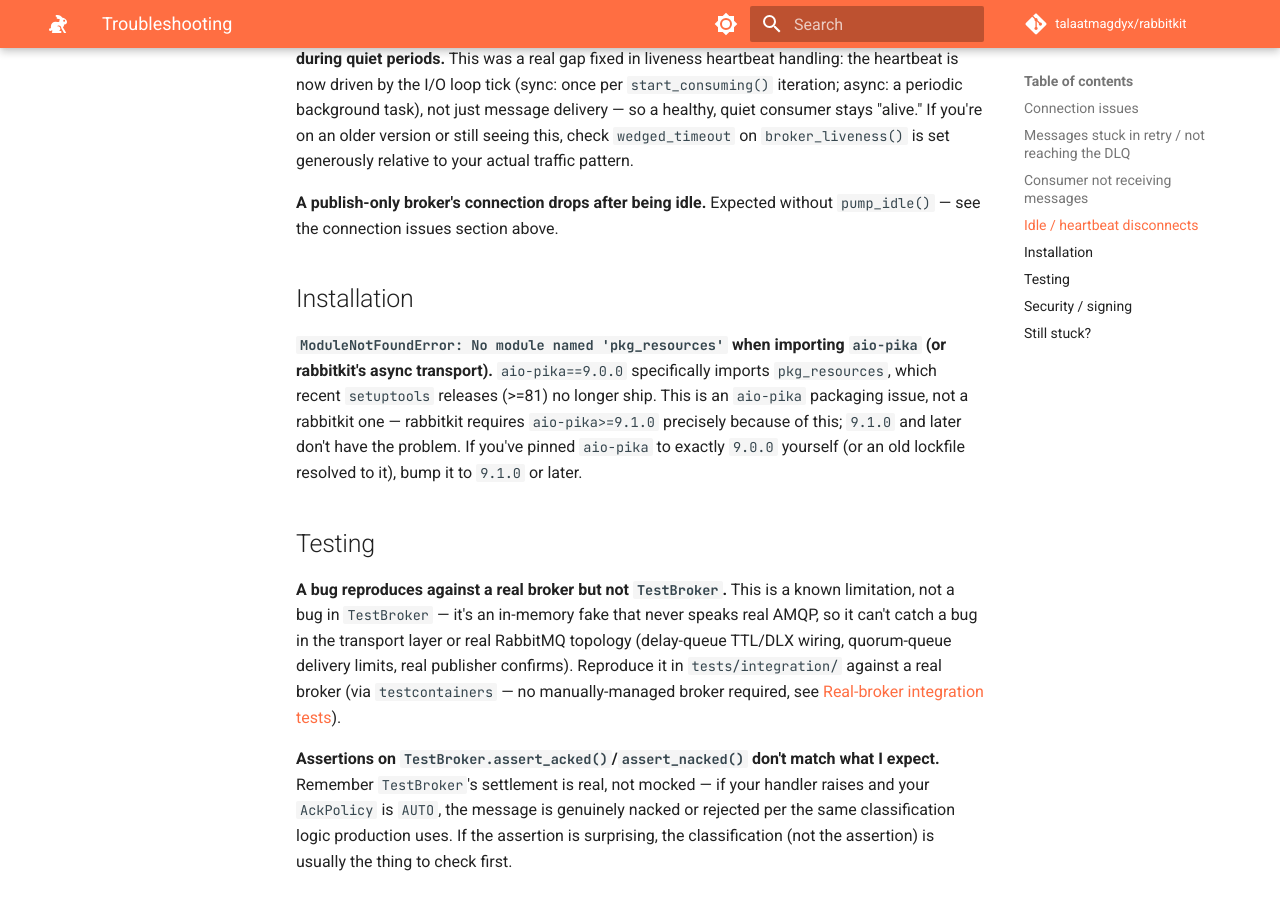
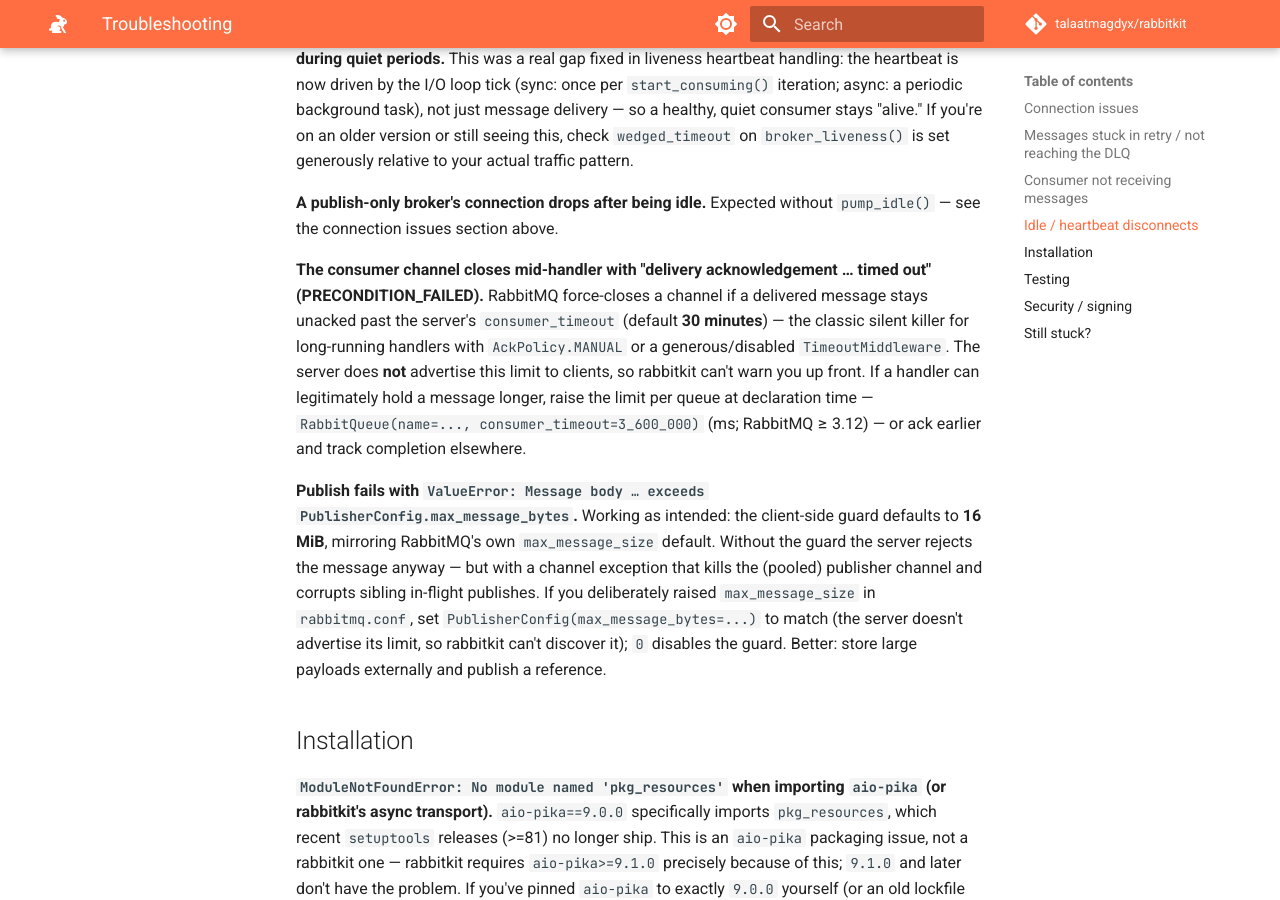
Before and after one commit to talaatmagdyx/rabbitkit, an MkDocs documentation site: the page built from docs/troubleshooting.md, in a window 1280 px wide and 900 px high, scrolled down 1675 px. Built offline with MkDocs 1.6.1 and Material for MkDocs 9.7.7, drawn with Linux system fonts in a browser that asks for light colours; comment, search, counter and statistics services are not loaded.

Commit message:
feat(config): align client with server-enforced limits it cannot discover
RabbitMQ enforces max_message_size (16 MiB default) and consumer_timeout
(30 min default) against clients but advertises neither — not in the
AMQP tune frame, not via the management API (verified empirically). So
the client-side answer is configuration at init that mirrors or
overrides them:

- PublisherConfig.max_message_bytes now defaults to 16 MiB (was 0 =
  disabled), mirroring the server default: an oversized publish already
  failed server-side, but with a channel exception that kills the pooled
  publisher channel and corrupts sibling in-flight publishes; the guard
  turns that into a clean pre-wire ValueError. 0 still disables.
- New RabbitQueue(consumer_timeout=...) maps to x-consumer-timeout
  (ms; RabbitMQ >= 3.12, classic/quorum — rejected on streams), the
  per-queue way to keep the server from force-closing the channel under
  a handler that legitimately runs past 30 minutes. Unit tests plus a
  real-broker integration test proving the declaration is accepted.
- Docs: troubleshooting entries for both failure signatures, production
  checklist items, full-guide config examples, and a roadmap entry for
  SASL EXTERNAL auth (the one genuinely missing auth mechanism;
  SecurityConfig already fails fast on it by design).

```diff
--- a/docs/troubleshooting.md
+++ b/docs/troubleshooting.md
@@ -83,6 +83,28 @@ generously relative to your actual traffic pattern.
 **A publish-only broker's connection drops after being idle.**
 Expected without `pump_idle()` — see the connection issues section above.
 
+**The consumer channel closes mid-handler with "delivery acknowledgement
+… timed out" (PRECONDITION_FAILED).**
+RabbitMQ force-closes a channel if a delivered message stays unacked past
+the server's `consumer_timeout` (default **30 minutes**) — the classic
+silent killer for long-running handlers with `AckPolicy.MANUAL` or a
+generous/disabled `TimeoutMiddleware`. The server does **not** advertise
+this limit to clients, so rabbitkit can't warn you up front. If a handler
+can legitimately hold a message longer, raise the limit per queue at
+declaration time — `RabbitQueue(name=..., consumer_timeout=3_600_000)`
+(ms; RabbitMQ ≥ 3.12) — or ack earlier and track completion elsewhere.
+
+**Publish fails with `ValueError: Message body … exceeds
+PublisherConfig.max_message_bytes`.**
+Working as intended: the client-side guard defaults to **16 MiB**,
+mirroring RabbitMQ's own `max_message_size` default. Without the guard the
+server rejects the message anyway — but with a channel exception that kills
+the (pooled) publisher channel and corrupts sibling in-flight publishes.
+If you deliberately raised `max_message_size` in `rabbitmq.conf`, set
+`PublisherConfig(max_message_bytes=...)` to match (the server doesn't
+advertise its limit, so rabbitkit can't discover it); `0` disables the
+guard. Better: store large payloads externally and publish a reference.
+
 ## Installation
 
 **`ModuleNotFoundError: No module named 'pkg_resources'` when importing
```
Also changed, not shown: CHANGELOG.md (+28 -0 lines), docs/guide/full-guide.md (+10 -1 lines), docs/production/checklist.md (+2 -0 lines), docs/roadmap.md (+10 -0 lines), 5 other files.
